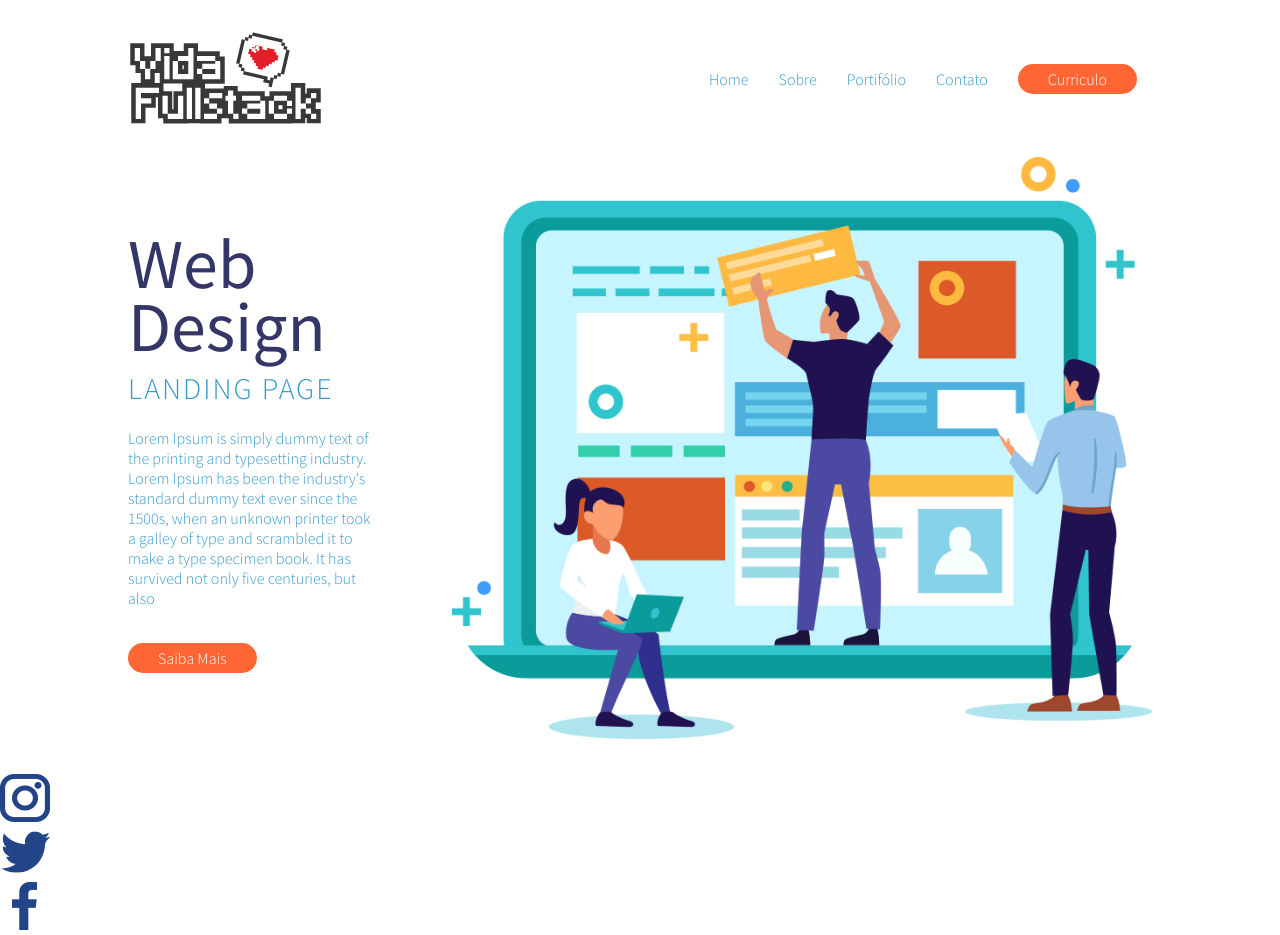
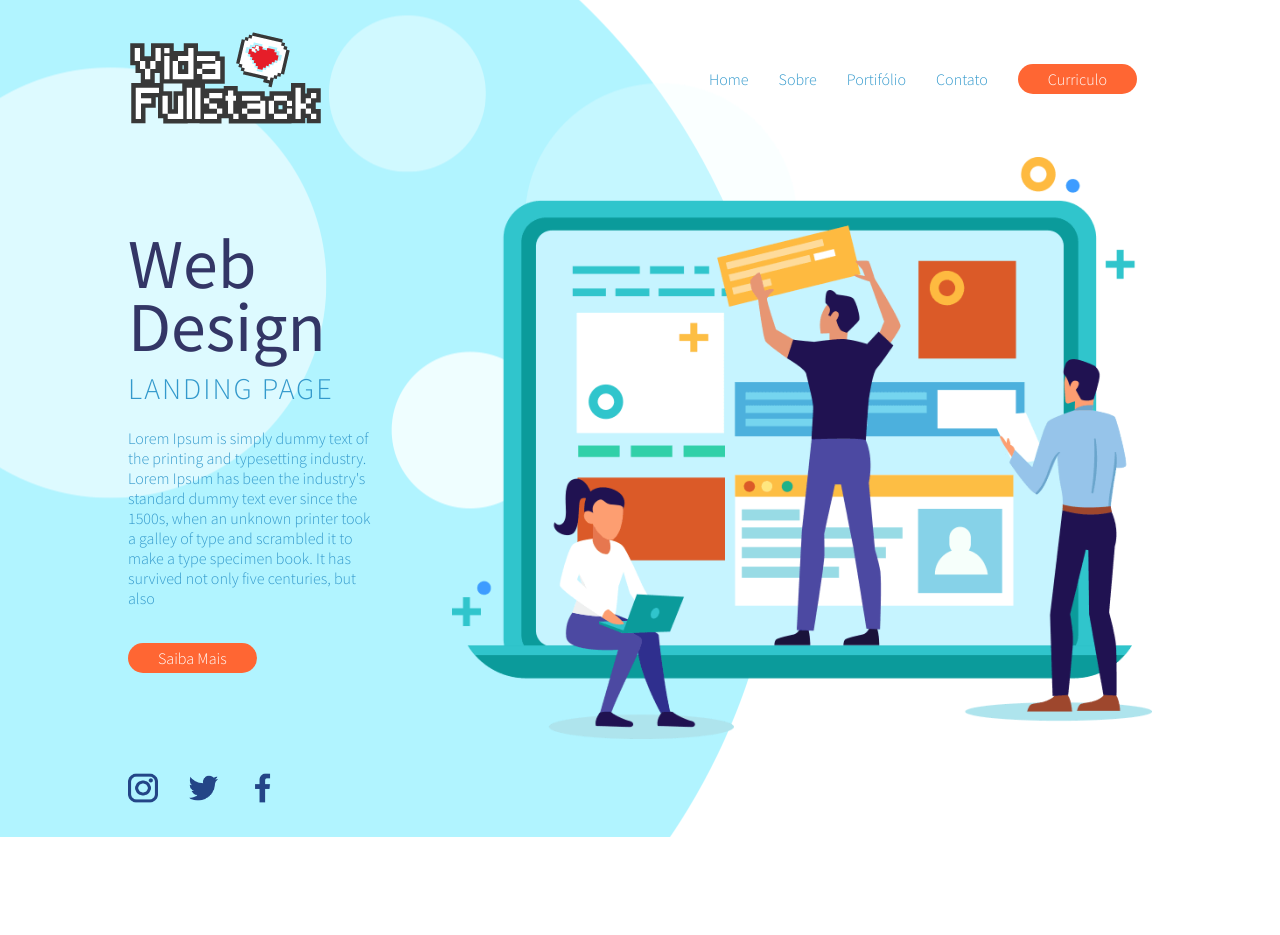
Before and after one commit to LENNYNEVES/Meu-Site-aula03, a plain HTML site: page index.html in a window 1280 px wide. After the commit the page ends 837 px from the top, so only its background shows below. Drawn offline with Linux system fonts and the light colour scheme; files whose address does not match are found by name.

Commit message:
inserindo img bacground e iniciar footer

```diff
--- /dev/null
+++ b/assets/css/footer.css
@@ -0,0 +1,7 @@
+footer ul li {
+  margin: 0 30px 0 0;
+}
+
+footer ul li a img {
+  width: 30px;
+}
--- a/assets/css/header.css
+++ b/assets/css/header.css
@@ -7,7 +7,7 @@ header nav ul {
   display: flex;
   align-items: center;
   flex-direction: row;
-  list-style: none;
+
 }
 
 header nav ul li a {
--- a/assets/css/style.css
+++ b/assets/css/style.css
@@ -4,6 +4,7 @@
 @import "./header.css";
 @import"./buttons.css";
 @import"./main.css";
+@import"./footer.css";
 
 /*Resete css*/
 * {
@@ -16,6 +17,14 @@
   font-weight: 300;
   vertical-align: baseline;
   text-decoration: none;
+  list-style: none;
+}
+
+body {
+  background-image: url('../bolha-background.png');
+  background-repeat: no-repeat;
+  background-position: left center;
+
 }
 
 .container {
--- a/index.html
+++ b/index.html
@@ -60,8 +60,8 @@
   </main>
   <!-- end Container-->
   <!--Footer-->
-  <footer>
-    <ul>
+  <footer class="container">
+    <ul class="row">
       <li>
         <a href="#"><img src="/aula03/assets/logo-insta.png" alt="Instagran"></a>
       </li>
```
